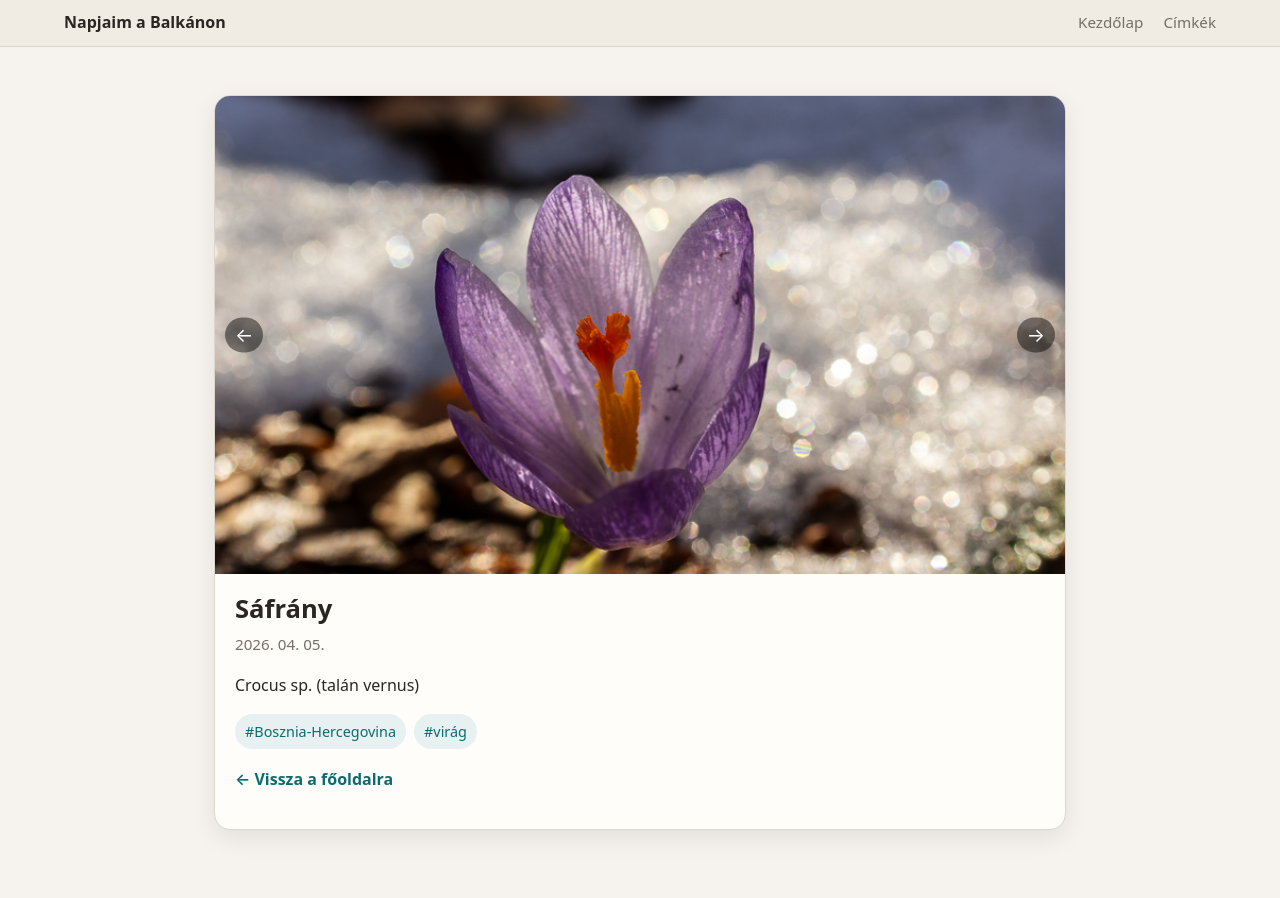
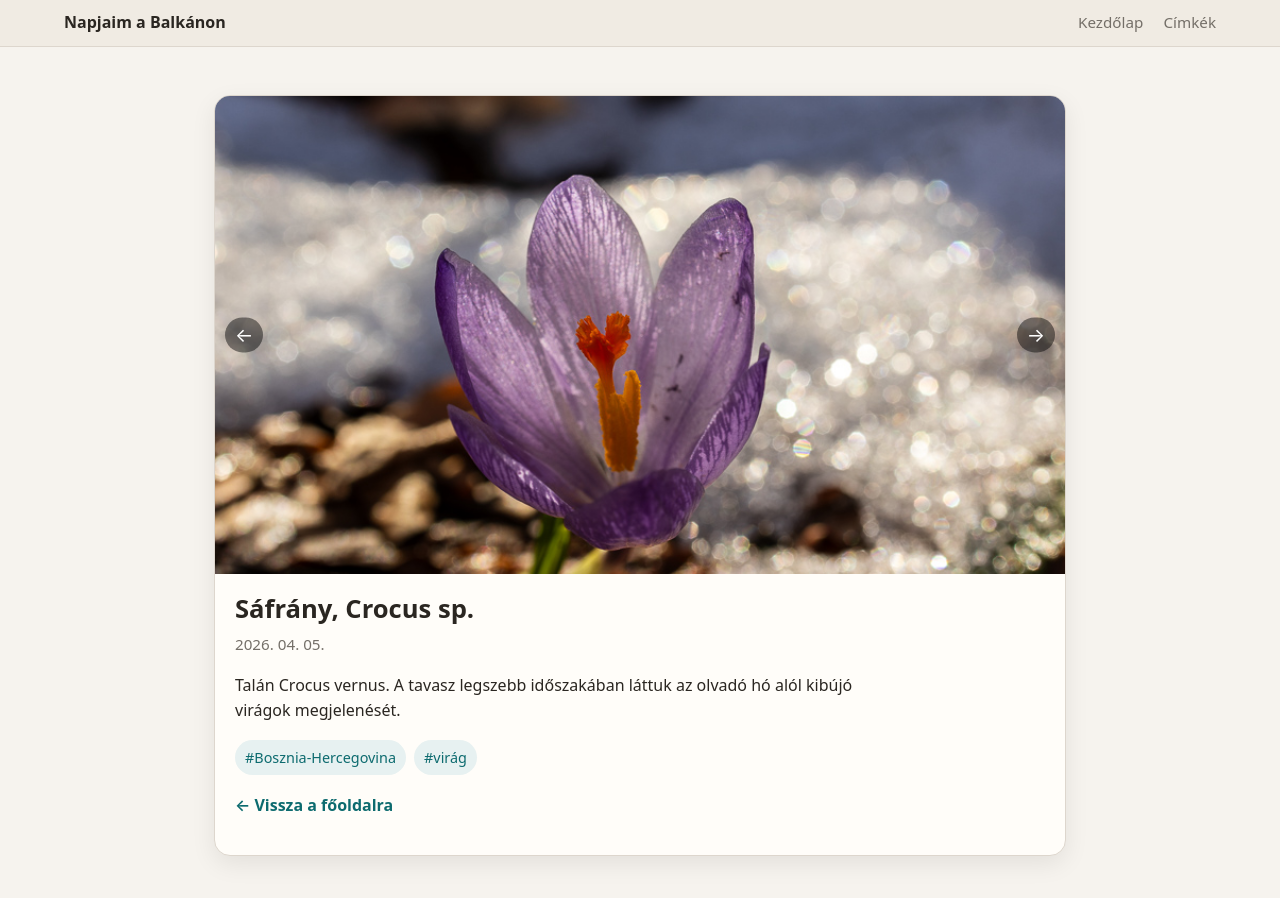
Before and after one commit to havassy/fotoblog, a Jekyll site: the page built from _posts/2026-04-05-safrany_ho.md, in a window 1280 px wide. Built offline with Jekyll 4.4.1, drawn with Linux system fonts in a browser that asks for light colours.

Commit message:
Auto-create/update posts from images

```diff
--- a/_posts/2026-04-05-safrany_ho.md
+++ b/_posts/2026-04-05-safrany_ho.md
@@ -1,12 +1,12 @@
 ---
 layout: post
-title: "Sáfrány"
+title: "Sáfrány, Crocus sp."
 date: 2026-04-05T14:57:24.54+01:00
 image: "/assets/images/safrany_ho.jpg"
 tags:
   - "Bosznia-Hercegovina"
   - "virág"
-description: "Crocus sp. (talán vernus)"
+description: "Talán Crocus vernus. A tavasz legszebb időszakában láttuk az olvadó hó alól kibújó virágok megjelenését."
 ---
 
-Crocus sp. (talán vernus)
+Talán Crocus vernus. A tavasz legszebb időszakában láttuk az olvadó hó alól kibújó virágok megjelenését.
```
